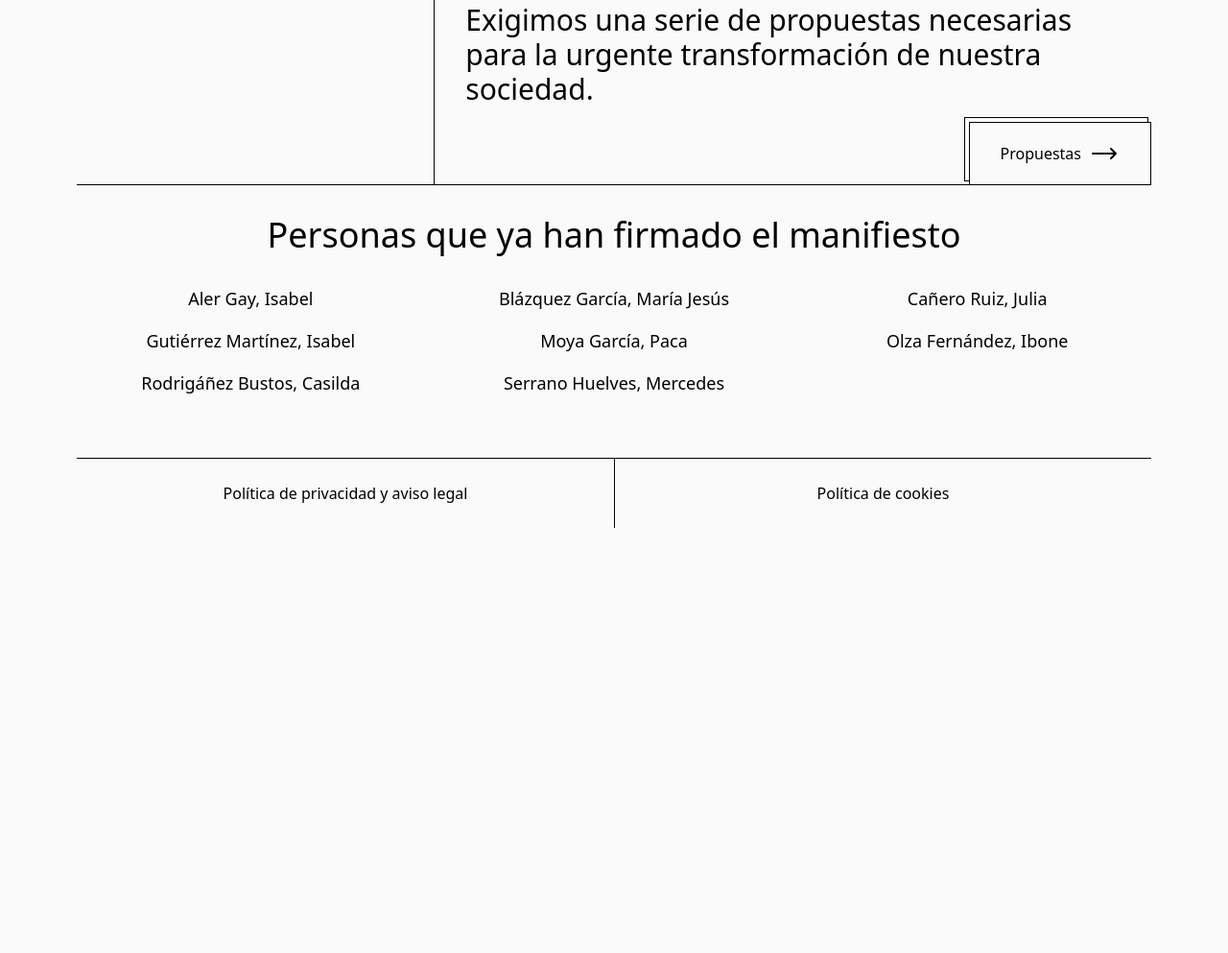
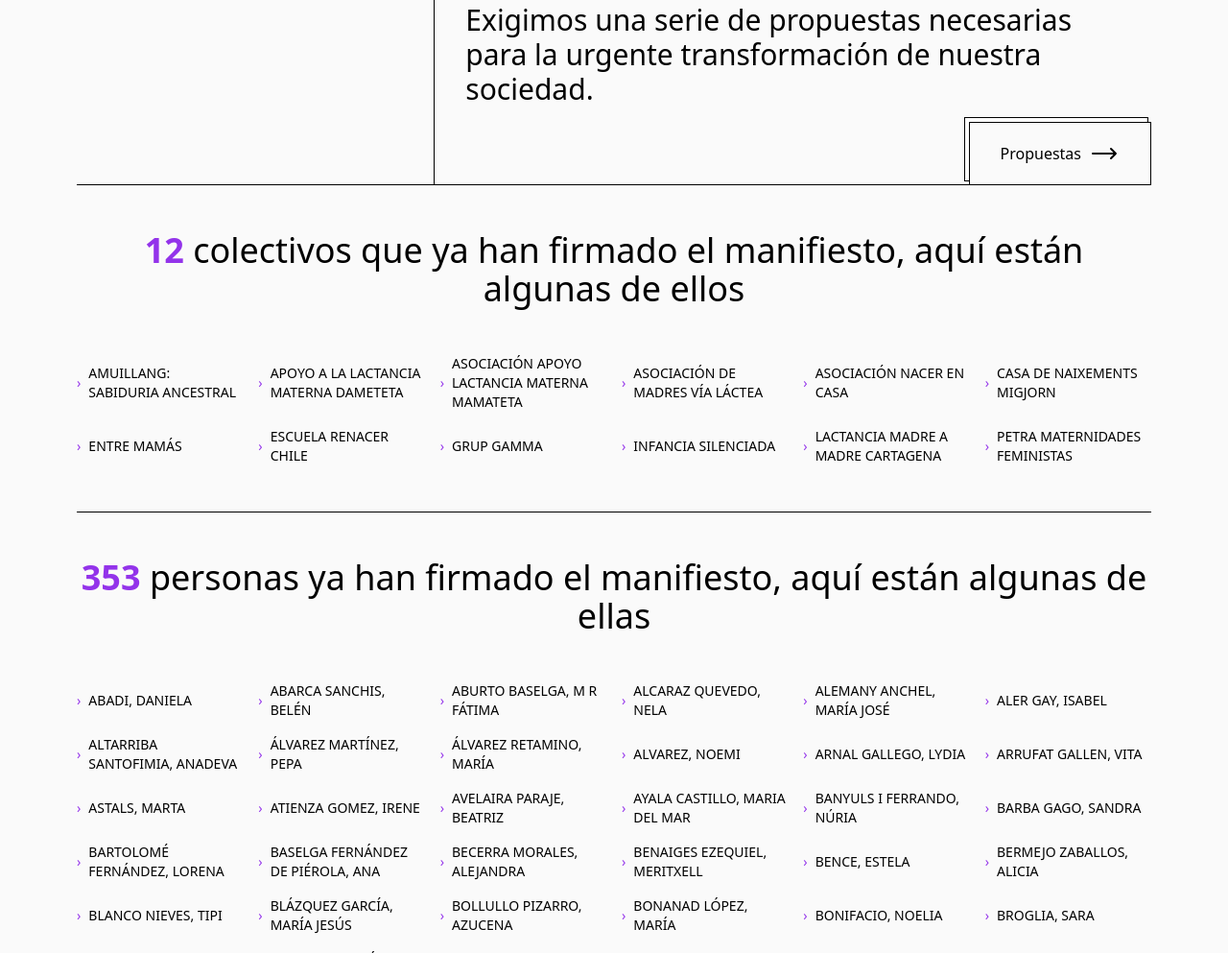
Before and after one commit to AngelGuerra/manifiesto-maternidad, an Astro site: page / in a window 1280 px wide. Shown: the part 1816-2809 px from the top of the page at 96% size. Before the commit the page ends 2366 px from the top, so only its background shows below. Built offline with nearby package versions, Linux system fonts and the light colour scheme; Astro itself is replaced by a stand-in of ours.

Commit message:
Adds signatories and collectives

```diff
--- a/package.json
+++ b/package.json
@@ -19,7 +19,7 @@
 		"@fontsource-variable/raleway": "^5.0.9",
 		"@types/alpinejs": "^3.7.2",
 		"alpinejs": "^3.13.0",
-		"astro": "^3.0.12",
+		"astro": "^3.0.13",
 		"prettier": "^3.0.3",
 		"prettier-plugin-astro": "^0.12.0",
 		"prettier-plugin-tailwindcss": "^0.5.4",
--- a/src/components/common/Signatures.astro
+++ b/src/components/common/Signatures.astro
@@ -1,19 +1,42 @@
 ---
 import signatories from "../../data/signatories.json";
+import collectives from "../../data/collectives.json";
 ---
 
-<section class="border-b border-b-black py-8">
-	<h3 class="text-center text-4xl">
-		Personas que ya han firmado el manifiesto
+<section class="border-b border-b-black py-12">
+	<h3 class="text-center mb-12 text-2xl lg:text-4xl">
+		<span class="font-bold text-purple-600">12</span> colectivos que ya han
+		firmado el manifiesto, aquí están algunas de ellos
 	</h3>
 
 	<div
-		class="grid grid-cols-2 items-center justify-center gap-4 py-8 font-serif md:grid-cols-3 md:text-lg"
+		class="grid grid-cols-2 items-center justify-center gap-4 md:grid-cols-3 lg:grid-cols-4 xl:grid-cols-6"
 	>
 		{
-			signatories.map((signatory) => (
-				<span class="md:text-center">{signatory}</span>
+			[...new Set(collectives)].map((collective) => (
+				<p class="flex flex-row items-center justify-start gap-2 text-sm uppercase">
+					<span class="not-sr-only text-purple-600">{`›`}</span> {collective}
+				</p>
 			))
 		}
 	</div>
 </section>
+
+<section class="border-b border-b-black py-12">
+	<h3 class="text-center mb-12 text-2xl lg:text-4xl">
+		<span class="font-bold text-purple-600">353</span> personas ya han firmado
+		el manifiesto, aquí están algunas de ellas
+	</h3>
+
+	<div
+		class="grid grid-cols-2 items-center justify-center gap-4 pb-8 md:grid-cols-3 lg:grid-cols-4 xl:grid-cols-6"
+	>
+		{
+			[...new Set(signatories)].map((signatory) => (
+				<p class="flex flex-row items-center justify-start gap-2 text-sm uppercase">
+					<span class="not-sr-only text-purple-600">{`›`}</span> {signatory}
+				</p>
+			))
+		}
+	</div>
+</section>
--- /dev/null
+++ b/src/data/collectives.json
@@ -0,0 +1,14 @@
+[
+    "Amuillang: Sabiduria Ancestral",
+    "Apoyo a la lactancia materna Dameteta",
+    "Asociación apoyo lactancia materna Mamateta",
+    "Asociación de madres Vía Láctea",
+    "Asociación Nacer en casa",
+    "Casa de naixements MIGJORN",
+    "Entre Mamás",
+    "Escuela Renacer Chile",
+    "Grup Gamma",
+    "Infancia silenciada",
+    "Lactancia Madre a Madre Cartagena",
+    "PETRA Maternidades Feministas"
+]
--- a/src/data/signatories.json
+++ b/src/data/signatories.json
@@ -1,10 +1,260 @@
 [
+	"Abadi, Daniela",
+	"Abadi, Daniela",
+	"Abarca Sanchis, Belén",
+	"Aburto Baselga, M R Fátima",
+	"Alcaraz Quevedo, Nela",
+	"Alemany Anchel, María José",
 	"Aler Gay, Isabel",
+	"Altarriba Santofimia, Anadeva",
+	"Álvarez Martínez, Pepa",
+	"Álvarez Retamino, María",
+	"Alvarez, Noemi",
+	"Arnal Gallego, Lydia",
+	"Arrufat Gallen, Vita",
+	"Astals, Marta",
+	"Atienza Gomez, Irene",
+	"Avelaira Paraje, Beatriz",
+	"Ayala Castillo, Maria del Mar",
+	"Banyuls i Ferrando, Núria",
+	"Barba Gago, Sandra",
+	"Bartolomé Fernández, Lorena",
+	"Baselga Fernández de Piérola, Ana",
+	"Becerra Morales, Alejandra",
+	"Benaiges Ezequiel, Meritxell",
+	"Bence, Estela",
+	"Bermejo Zaballos, Alicia",
+	"Blanco Nieves, Tipi",
 	"Blázquez García, María Jesús",
+	"Bollullo Pizarro, Azucena",
+	"Bonanad López, María",
+	"Bonifacio, Noelia",
+	"Broglia, Sara",
+	"Bru Martin, Cristina",
+	"Burgaya Martínez, Laura",
+	"Burgos Gonzalez, María José (Che)",
+	"Burguera Blay, Begoña",
+	"Caballero Molano, Eva",
+	"Cabedal Docampo, Carla",
+	"Cabrera, Virginia",
+	"Cachafeiro Viñambres, Ana",
+	"Campos, Daría",
+	"Cancela Díaz, Berta",
+	"Candia, Mónica",
 	"Cañero Ruiz, Julia",
+	"Cano Almarcha, Carmen",
+	"Carda Rodríguez, Ainhoa",
+	"Carmona Vallejo, Lorena",
+	"Carrero García, Emma",
+	"Catalán Morera, Montse",
+	"Cebrian Cid, Rebeca",
+	"Cerda González, Analía",
+	"Ceresole, Lorena Valentina",
+	"Cifuentes, Laura",
+	"Cillero azcona, Beatriz",
+	"Coronado García, Esther",
+	"Crego Cordón, Diana",
+	"De Andrés García, Reyes Julia",
+	"de Armas Díaz, Pilar",
+	"de Pablo Gutiérrez, Leticia",
+	"de Pedro Escudero, Amanda",
+	"de Rueda Villén, Esperanza «Mujeres de Negro Valencia»",
+	"del Barrio Sánchez, Sonia",
+	"del Cerro Gómez, Sara",
+	"Delgado Martos, Rocío",
+	"Díaz Fernández, Laura",
+	"Duque Teomiro, María del Carmen",
+	"Ebang Abaga, Pedro",
+	"Eiras Rodríguez, Minia",
+	"Elizondo Edeso, Igor",
+	"Elizondo Edeso, Iván",
+	"Escalante Casquero, Conchi",
+	"Escobar Torres, Paz Andrea",
+	"Escorihuela Domínguez, Yolanda",
+	"Escribano Alfaro, Pedro Manuel",
+	"Escribano Maillo, Carmen Escribano Mail",
+	"Escribano Maíllo, Carmen",
+	"Escudero Ozores, Teresa",
+	"Esteve Mercado, Mar Esteve Mercado",
+	"Fajardo Rama, Diana",
+	"Feliu López, María Elena",
+	"Fernandez Carriba, Elba",
+	"Fernández Fernández, Ainara",
+	"Fernández García, Eva",
+	"Fernández López, Aida",
+	"Fons reyes, Ana isabel",
+	"Fonseca Míguez, Cristina",
+	"Fradejas Gallego, Luz",
+	"Franco Lopez, Maria José",
+	"Freire, Heike",
+	"Gabaldón Aparicio, Victoria",
+	"Gallán Elfau, Alicia M.",
+	"Gallegos Alonso, Luz Marina",
+	"Gandia Galbis, Helena",
+	"Gandón, Saray",
+	"Ganim, Luciana",
+	"García Blanca, Jesús",
+	"García de León, Ricardo",
+	"García Garzón, Antonio",
+	"García Gutiérrez, Miguel",
+	"Garcia Hernandez, Helena",
+	"García López, Eva María",
+	"García Miralles, Cristina",
+	"García Pérez, Jessica",
+	"García Rodríguez, Núria",
+	"Gascón, Eva",
+	"Gil de Sola Piqueras, Ana Laura",
+	"Gimenez, Analia",
+	"Giménez, Rut",
+	"Gimeno Jimenez, Elisenda",
+	"Girbés Minguillón, Mireia",
+	"Gomez Galán, Teresa Casa de partos Vidar",
+	"Gómez López, Ascensión",
+	"González Cabrera, Cristina",
+	"González de Artaza Beain, Idurre",
+	"González Llinares, Maria",
+	"González Miranda, Laura",
+	"González Monteagudo, Pilar",
+	"González Pascual, Teresa",
+	"Gonzalez peñas, Maria isabel",
+	"González Rivera, Sara Tera",
+	"Górriz Diaz, Ana",
+	"Grande alarcon, Elena",
+	"Guerrero Macià, Elisabet",
+	"Gutarra, Leslie",
 	"Gutiérrez Martínez, Isabel",
+	"Hansen, Jeanne",
+	"Herrera Cabrerizo, Blanca",
+	"Herrera Cabrerizo, Blanca",
+	"Herrero Azorín, Paco",
+	"Hidalgo Ramos, Lourdes",
+	"Hopkins, Graciela ",
+	"Ibáñez Espinosa, Cristi",
+	"Ibor Sánchez, Rakel",
+	"Isla, Pampa Lincalel",
+	"Jara Casas, Teresa Omayra",
+	"Jareño, Ainhoa",
+	"Klatich Calderón, Chiara",
+	"L. Gutiérrez, Luna",
+	"Labrador de Pablo, Laura",
+	"Lainez Villabona, Clara",
+	"Lamarca Gómez, Nadia",
+	"Longueira Lis, Pomba",
+	"López Ballester, Carina",
+	"López Carrasco, Elisa",
+	"López Fuentes, Laura",
+	"López Gutiérrez, Hada",
+	"López Martinez, Guillermo",
+	"Lopez Serrano, María José",
+	"Lumbreras González, Raquel",
+	"Madrazo Torre, Raquel",
+	"Marcos Marcos, Inmaculada",
+	"Marrodán López, Raquel",
+	"Martinez Bienvenido, Esther",
+	"Martínez Coloma, Bárbara",
+	"Martínez Moreno, Mari Carmen",
+	"Martínez Sitjà, Laia",
+	"Martínez-Acacio Monedero, Isabel",
+	"Mena Tudela, Desirée",
+	"Mendive Equiza, Carmen",
+	"Menduíña Durán, María",
+	"miquel Gutiérrez, Ismael ",
+	"Miquel Gutiérrez, Ismael",
+	"Molina Alfaro, Belén",
+	"Montero Sanchez, Carmen",
+	"Montes Muñoz, María Jesús",
+	"Montoya Martínez, Sacramentos",
+	"Moreno, José María",
 	"Moya García, Paca",
+	"Moyano, Ivana",
+	"Mugica Sierra, Saioa",
+	"Muñoz Cabello, María",
+	"Narbona Gómez, Patricia",
+	"Navarro Ibáñez, Abraham",
+	"Navarro, Abraham",
+	"Ñeco Brioso, Antonio",
+	"Nieto Domínguez, Tamara",
+	"Oliden Olivares, Alejandra",
+	"Oliva González, Elia",
+	"Oliver Ortiz, Diana",
 	"Olza Fernández, Ibone",
+	"Osorio Fernandez, Gustavo",
+	"Otero Garcia, Aurora",
+	"Otero Mateo, Rosa",
+	"Páez Paredes, Yuly",
+	"Palacios del Valle, María Victoria",
+	"Palma Matarín, Pepa",
+	"Pardavila Fernández, Marcela",
+	"Pardavila Fernández, Marcela",
+	"Pastene, Jeannette",
+	"Peiru, Silvina",
+	"Peña Villafranca, Máximo",
+	"Pérez Barroso, Rosa",
+	"Pérez Cueva, Javier",
+	"Perez-Hernandez, Maria",
+	"Perez-Hernandez, Maria",
+	"Pérez, Paco",
+	"Piera Tarazona, Belén",
+	"Pintos Castro, Xoana",
+	"Plans, Lluïsa",
+	"Power, Leslie",
+	"Poza Pérez, Cristina",
+	"Prieto Miguelez, Fátima",
+	"Proyecto, Diverxas",
+	"Quero Marqués, Virginia",
+	"Quesada Vega, Sandra",
+	"Rallo Domenech, Violeta",
+	"Ramón López, Irene",
+	"Raso, Raquel",
+	"Rebirthing Málaga, Fernando Lara Camacho",
+	"Riera Díaz, Laura",
+	"Robert plantalech, Marina",
 	"Rodrigáñez Bustos, Casilda",
-	"Serrano Huelves, Mercedes"
+	"Rodríguez Alegre, Anahit",
+	"Rodríguez Altuna, María",
+	"Rodriguez Martinez, Rosa",
+	"Rubio Zarzuela, Lucrecia",
+	"Ruesgas Requena, Daniela",
+	"Ruiz Estanga, Tatiana",
+	"Ruiz Rodríguez, Belén",
+	"Sacristán Palomino, Estela",
+	"Sánchez Ballesteros, María",
+	"Sánchez Jiménez, Mari carmen",
+	"Sánchez Mena, Marta",
+	"Sánchez Miranda, María del Pilar",
+	"Sánchez Molina, Rosa María",
+	"Sanchez Peralvo, Marta",
+	"Sánchez Tárraga, Laura",
+	"Santafé Barcos, Patricia",
+	"Savall Aubia, Laura",
+	"Segura Maciá, Estefanía",
+	"Sendra Alemany, Isabel Clara",
+	"Serrano Fernandez, Diana",
+	"Serrano Huelves, Mercedes",
+	"Siurana, Natalia",
+	"Soler Rico, Lola",
+	"Spelzini, Florencia",
+	"Suárez Alonso, Judith",
+	"Tango, Señma",
+	"Toledano Zamorano, Marina",
+	"Torrero Pérez, Laura",
+	"Torres Martínez, Adela",
+	"Torres, Lorena",
+	"Troyano Ruiz, Jara",
+	"Trujillo Muñoz, Almudena",
+	"Vaiana, Celeste",
+	"Valls Bolta, Aina",
+	"Vázquez Ibarra, REMEDIOS",
+	"Veizaga Santiago, Maria René",
+	"Velasco Juez, Maria Casilda",
+	"Vicario Sainz, Laura",
+	"Vidal Subirà, Núria",
+	"Vila Sánchez, Nuria",
+	"Vilas Rodríguez, Yolanda",
+	"Villanueva, IBCLC, Laura",
+	"Villarroya Villanueva, Concha",
+	"Viñas Salleras, Anna",
+	"Yordanova Nakova, Maria",
+	"Zalaya Alonso, Ana",
+	"Zaragoza Lluch, Rosa"
 ]
```
Also changed, not shown: README.md, 1 other file.
